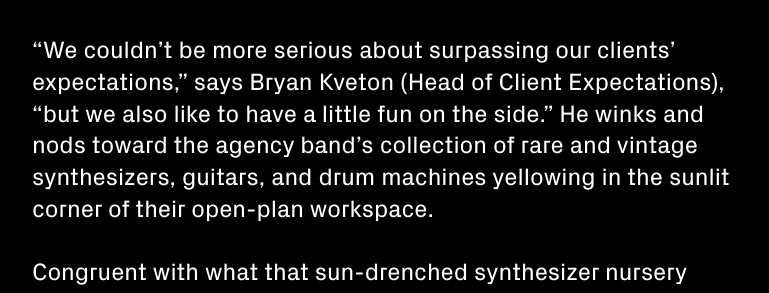
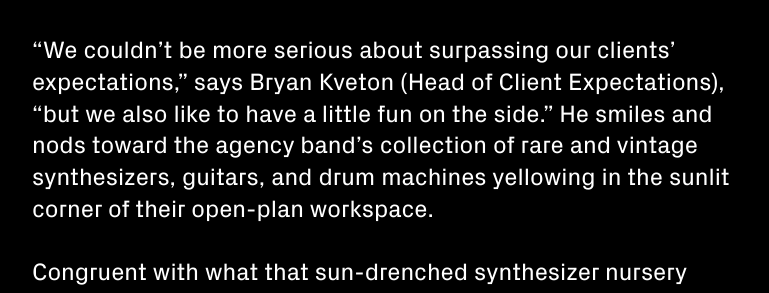
Before and after one commit to sunjacket/sunjacket.github.io, a Jekyll site: the page built from index.html, in a window 1280 px wide and 900 px high, scrolled down 6047 px. Shown: the part 229-522 px from the top of the window, without its empty margins (32-801 px from the left). Built offline with Jekyll 4.4.1, drawn with Linux system fonts in a browser that asks for light colours; nearby versions of some CDN libraries; comment, search, counter and statistics services are not loaded.

Commit message:
change winks to smiles

```diff
--- a/index.html
+++ b/index.html
@@ -170,7 +170,7 @@ published: true
 
         <p class="bio">Sunjacket LLC—founded just over a decade after the Y2K scare—is a boutique digital communications and brand experience agency that specializes in agonizing over such nuanced creative decisions and delivering quality solutions at the agreed-upon time, often earlier.</p>
 
-        <p class="bio">“We couldn’t be more serious about surpassing our clients’ expectations,” says Bryan Kveton (Head of Client Expectations), “but we also like to have a little fun on the side.” He winks and nods toward the agency band’s collection of rare and vintage synthesizers, guitars, and drum machines yellowing in the sunlit corner of their open-plan workspace.</p>
+        <p class="bio">“We couldn’t be more serious about surpassing our clients’ expectations,” says Bryan Kveton (Head of Client Expectations), “but we also like to have a little fun on the side.” He smiles and nods toward the agency band’s collection of rare and vintage synthesizers, guitars, and drum machines yellowing in the sunlit corner of their open-plan workspace.</p>
 
         <p class="bio">Congruent with what that sun-drenched synthesizer nursery suggests, Sunjacket’s employees are no strangers to the limelight. After releasing their debut LP Mantra in the fall of 2016, the agency was invited to deliver an interactive industry keynote on musical synergy at SXSW, a presentation which was seen by dozens.</p>
 
```
